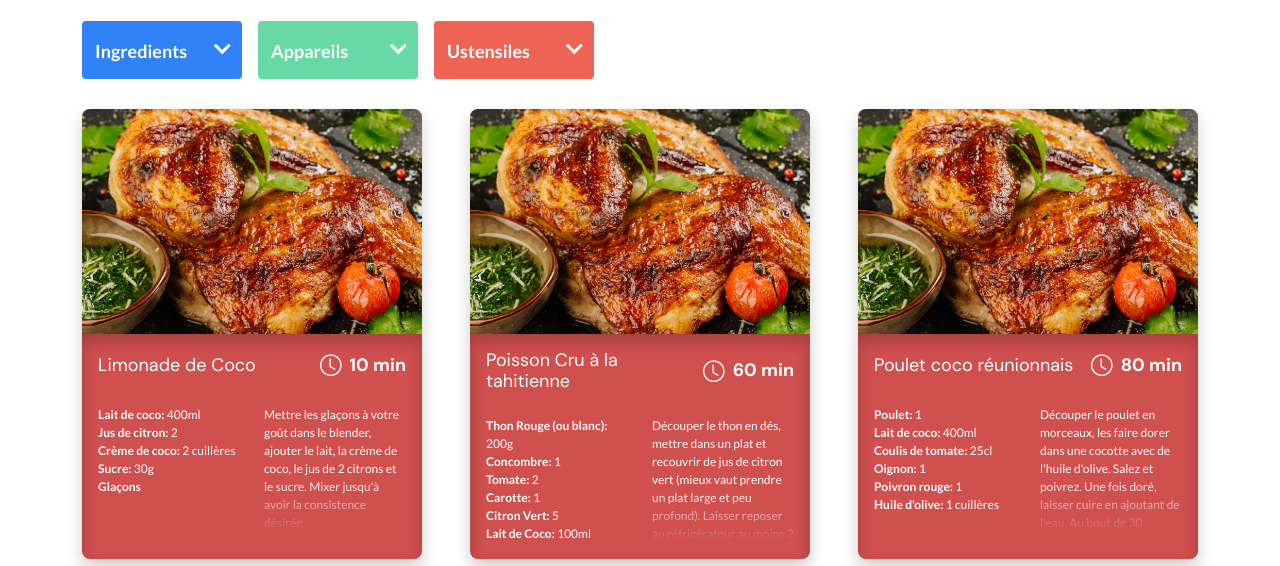
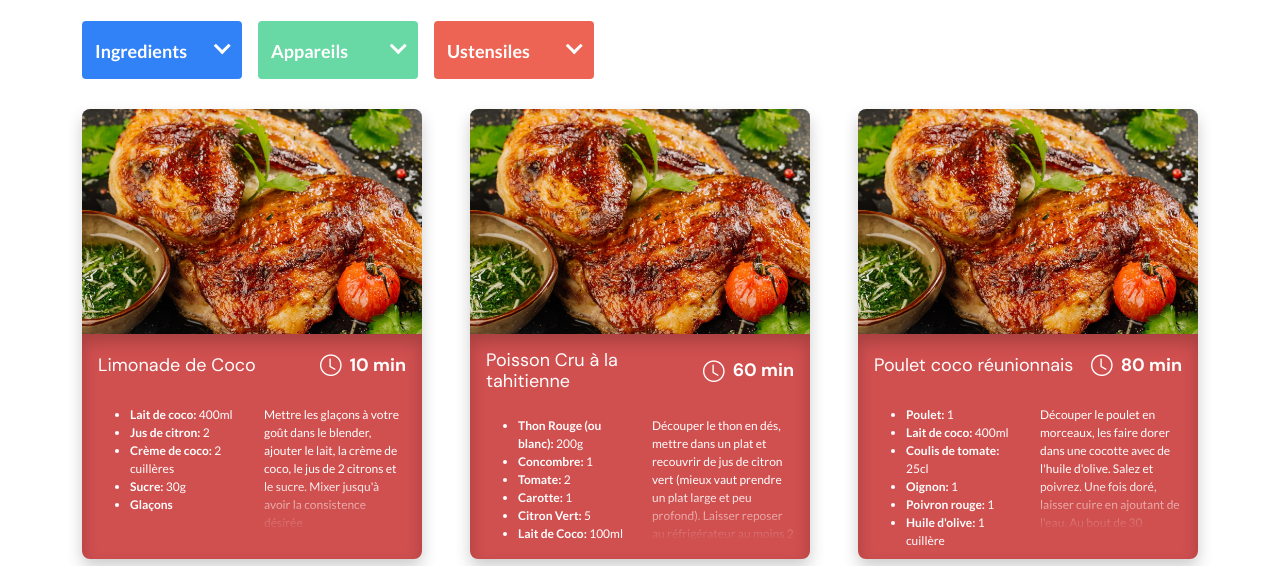
Before and after one commit to valent1618/Les-Petits-Plats, a website with bundled scripts: page index.html in a window 1280 px wide. Shown: the part 234-800 px from the top of the page. Built offline with nearby package versions, Linux system fonts and the light colour scheme.

Commit message:
add list for ingredients

```diff
--- a/sass/components/_cards.scss
+++ b/sass/components/_cards.scss
@@ -1,4 +1,5 @@
 .card {
+    transition: 0.2s, opacity 0.4s;
     cursor: pointer;
     overflow: hidden;
     height: 450px;
@@ -26,6 +27,12 @@
             overflow: hidden;
             height: 90%;
 
+            .ingredient-list {
+                list-style-type: none;
+                margin: 0;
+                padding: 0;
+            }
+
             .col {
                 max-height: 100%;
 
@@ -38,6 +45,10 @@
         }
     }
 
+    &[data-remove="true"]{
+        opacity: 0;
+    }
+
     &:hover {
         transform: scale(1.05);
     }
--- a/scripts/factory/recipeCard.js
+++ b/scripts/factory/recipeCard.js
@@ -6,7 +6,8 @@ export function fillRecipesContainer() {
     recipes.forEach((recipe) => {
         // Create card
         const card = document.createElement("div");
-        card.className = "card";
+        card.className = "card recipe";
+        card.setAttribute("data-remove", "false");
 
         // Create img
         const img = document.createElement("img");
@@ -44,23 +45,28 @@ export function fillRecipesContainer() {
         const infoContainer = document.createElement("div");
         infoContainer.className = "row py-4";
 
-        // Create col1
-        const col1 = document.createElement("col");
-        col1.className = "col";
+        // Create list container
+        const listContainer = document.createElement("div");
+        listContainer.className = "col";
+
+        // Create list of ingredients
+        const list = document.createElement("ul");
+        list.className = "ingredient-list";
 
         recipe.ingredients.forEach((ingredient) => {
-            // Create text
-            const text = document.createElement("p");
-            text.className = "mb-0";
+            // Create ingredient
+            const ingredientItem = document.createElement("li");
+            ingredientItem.className = "ingredient";
+            ingredientItem.setAttribute("data-name", ingredient.ingredient);
 
             // Create name ingredient
             const nameIngr = document.createElement("span");
-            nameIngr.className = "fw-bold";
+            nameIngr.className = "fw-bold ingredient-name";
             nameIngr.textContent = ingredient.ingredient;
 
             if(ingredient.quantity) {
                 nameIngr.textContent += ": ";
-                text.textContent = ingredient.quantity;
+                ingredientItem.textContent = ingredient.quantity;
 
                 if(ingredient.unit) {
                     switch(ingredient.unit) {
@@ -69,24 +75,24 @@ export function fillRecipesContainer() {
                             break;
                         case "cuillères à soupe":
                         case "cuillère à soupe":
-                            ingredient.unit = " cuillères"
+                            ingredient.quantity > 1 ? ingredient.unit = " cuillères" : ingredient.unit = " cuillère";
                             break;
                         default:
                             if(ingredient.unit.length > 3) {
                                 ingredient.unit = ` ${ingredient.unit}`
                             }
                     }
-                    text.textContent += ingredient.unit;
+                    ingredientItem.textContent += ingredient.unit;
                 }
             }
 
-            text.prepend(nameIngr);
-            col1.appendChild(text);
+            ingredientItem.prepend(nameIngr);
+            list.appendChild(ingredientItem);
         })
 
-        // Create col2
-        const col2 = document.createElement("col");
-        col2.className = "col";
+        // Create description container
+        const descriptionContainer = document.createElement("div");
+        descriptionContainer.className = "col";
 
         // Create description
         const description = document.createElement("p");
@@ -95,8 +101,9 @@ export function fillRecipesContainer() {
 
 
         // Nest elements
-        col2.appendChild(description);
-        infoContainer.append(col1, col2);
+        listContainer.appendChild(list);
+        descriptionContainer.appendChild(description);
+        infoContainer.append(listContainer, descriptionContainer);
         timeContainer.append(timeIcon, time);
         titleContainer.append(nameRecipe, timeContainer);
         cardBody.append(titleContainer, infoContainer);
```
